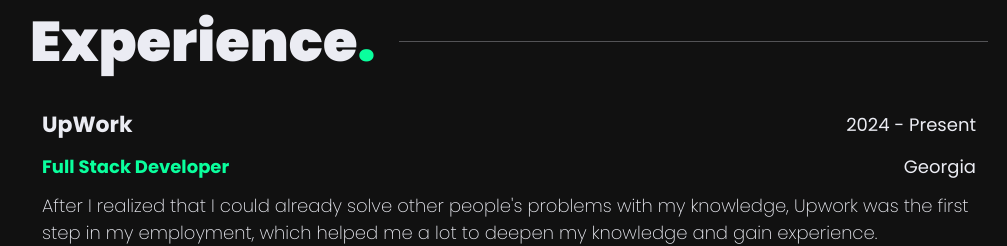
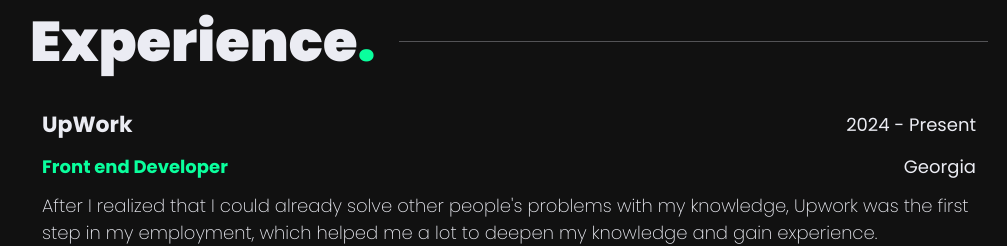
Before and after one commit to LevaniMesxia23/Portfolio-project, a Next.js app: page / in a window 1280 px wide. Shown: the part 2918-3164 px from the top of the page, without its empty margins (161-1168 px from the left). Built offline with nearby package versions, Linux system fonts and the light colour scheme.

Commit message:
change experience's position

```diff
--- a/components/home/experience/Experience.tsx
+++ b/components/home/experience/Experience.tsx
@@ -15,7 +15,7 @@ export const Experience = () => {
 const experience = [
   {
     title: "UpWork",
-    position: "Full Stack Developer",
+    position: "Front end Developer",
     time: "2024 - Present",
     location: "Georgia",
     description:
```
